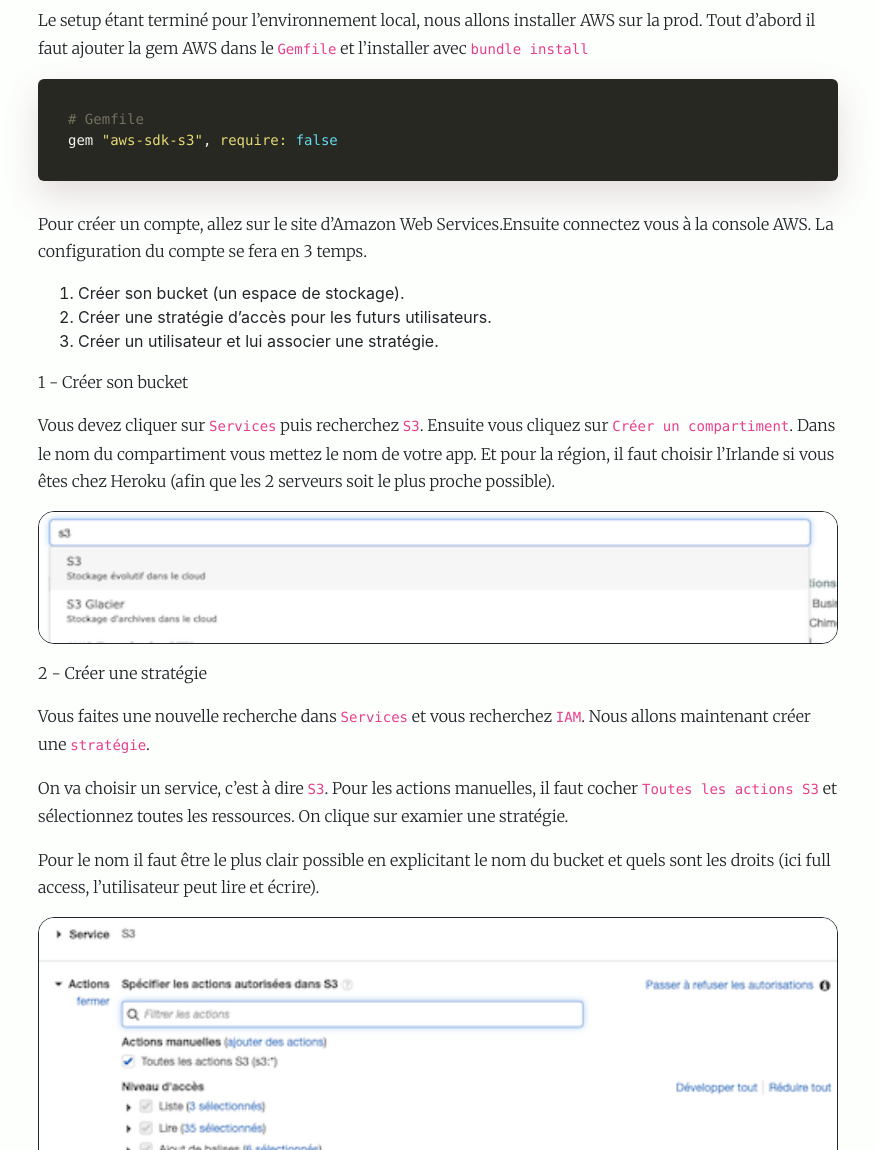
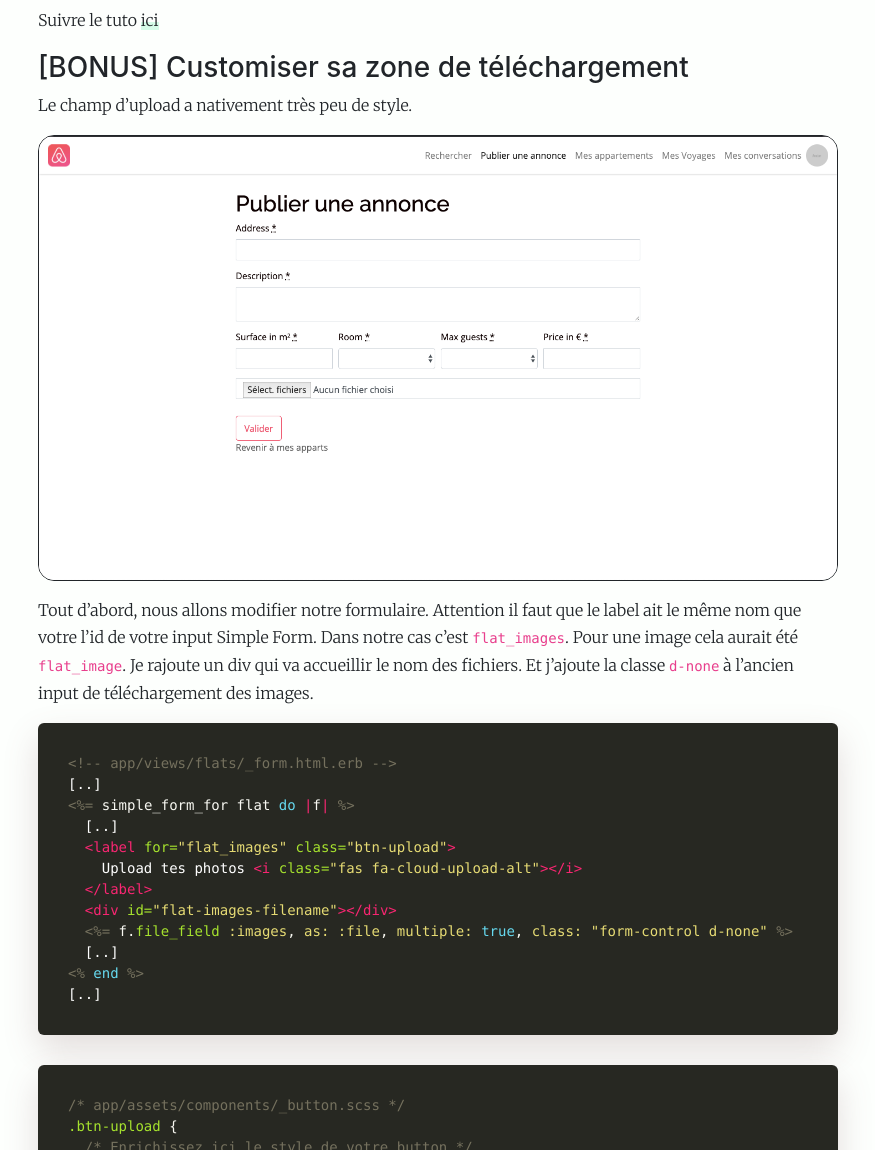
Before and after one commit to alexandrebk/alexandrebk.github.io, a Jekyll site: the page built from _posts/2019-09-15-active-storage.md, in a window 1280 px wide and 1400 px high, scrolled down 2608 px. Shown: the part 250-1400 px from the top of the window, without its empty margins (202-1077 px from the left). Built offline with Jekyll 4.4.1, drawn with Linux system fonts in a browser that asks for light colours; nearby versions of some CDN libraries; some of the changed text lies outside the part shown.

Commit message:
Creates Post Rails AWS S3

````diff
--- a/_posts/2019-09-15-active-storage.md
+++ b/_posts/2019-09-15-active-storage.md
@@ -91,101 +91,7 @@ Comme je récupère un tableau d'images, je vais pouvoir itérer dessus et les i
 
 ### Quatrième Étape: Configurer AWS sur la prod
 
-Le setup étant terminé pour l'environnement local, nous allons installer AWS sur la prod. Tout d'abord il faut ajouter la gem AWS dans le `Gemfile` et l'installer avec `bundle install`
-
-```ruby
-# Gemfile
-gem "aws-sdk-s3", require: false
-```
-
-Pour créer un compte, allez <a href="https://aws.amazon.com/" target="_blank">sur le site d'Amazon Web Services</a>.Ensuite connectez vous à la console AWS. La configuration du compte se fera en 3 temps.
-
-1. Créer son bucket (un espace de stockage).
-2. Créer une stratégie d'accès pour les futurs utilisateurs.
-3. Créer un utilisateur et lui associer une stratégie.
-
-1 - Créer son bucket
-
-Vous devez cliquer sur `Services` puis recherchez `S3`. Ensuite vous cliquez sur `Créer un compartiment`. Dans le nom du compartiment vous mettez le nom de votre app. Et pour la région, il faut choisir l'Irlande si vous êtes chez Heroku (afin que les 2 serveurs soit le plus proche possible).
-
-<img src="/images/posts/active-storage/02.png" class="image">
-
-2 - Créer une stratégie
-
-Vous faites une nouvelle recherche dans `Services` et vous recherchez `IAM`. Nous allons maintenant créer une `stratégie`.
-
-On va choisir un service, c'est à dire `S3`. Pour les actions manuelles, il faut cocher `Toutes les actions S3` et sélectionnez toutes les ressources. On clique sur examier une stratégie.
-
-Pour le nom il faut être le plus clair possible en explicitant le nom du bucket et quels sont les droits (ici full access, l'utilisateur peut lire et écrire).
-
-<img src="/images/posts/active-storage/10.png" class="image">
-
-<img src="/images/posts/active-storage/12.png" class="image">
-
-3 - Créer un utilisateur
-
-Pour les utilisateurs il faut choisir un nom d'utilisateur et ensuite un service. Ici ça sera encore une fois S3. Ensuite on va sur l'onglet `Attacher les stratégies` pour ajouter celle qu'on a crée juste avant. Pour les étapes 3 et 4 on peut mettre OK. AWS va ensuite nous donner les clés API que l'on doit mettre sur Heroku sous le nom de `S3_ACCESS_KEY_ID` et `S3_SECRET_ACCESS_KEY`.
-
-<img src="/images/posts/active-storage/14.png" class="image">
-
-<img src="/images/posts/active-storage/15.png" class="image">
-
-Et pour le type d'accès ça sera `programatique` c'est à dire que c'est un programme qui va y accéder et non un humain. Il n'y aura pas de mot de passe mais un token.
-
-<img src="/images/posts/active-storage/13.png" class="image">
-
-### Cinquième Étape: Configuration des variables d'environnement.
-
-Il faut spécifier à Heroku (c'est à dire sur l'environnement de production) que Active Storage doit utiliser Amazon pour le stockage d'image.
-
-```yaml
-# config/storage.yml
-local:
-  service: Disk
-  root: <%= Rails.root.join("storage") %>
-
-test:
-  service: Disk
-  root: <%= Rails.root.join("tmp/storage") %>
-
-amazon:
-  service: S3
-  access_key_id: <%= ENV['S3_ACCESS_KEY_ID'] %>
-  secret_access_key: <%= ENV['S3_SECRET_ACCESS_KEY'] %>
-  bucket: "airbnb-copycat"
-  # Rempacer airbnb-copycat par le bucket que vous avez crée
-  region: "eu-west-1"
-  # Si vous avez choisi un bucket à Paris
-  # region: "eu-west-3"
-```
-
-```ruby
-# config/environments/production.rb
-Rails.application.configure do
-  [..]
-  config.active_storage.service = :amazon
-  [..]
-end
-```
-
-### [BONUS] Seeder des images
-
-```ruby
-# db/seeds.rb
-flat = Flat.create!(
-  user:        User.last,
-  address:     "55 rue du Faubourg Saint Honoré, 75008 Paris",
-  surface:     120,
-  price:       250,
-  room:        4,
-  description: "Amazing Office",
-  max_guests:  8,
-)
-my_first_image_path = Rails.root.join('app', 'assets', 'images', 'my_first_image.png')
-my_second_image_path = Rails.root.join('app', 'assets', 'images', 'my_second_image.png')
-flat.images.attach(io: File.open(my_first_image_path), filename: 'image_name.png', content_type: 'image/png')
-flat.images.attach(io: File.open(my_second_image_path), filename: 'image_name.png', content_type: 'image/png')
-```
+Suivre le tuto <a href="https://www.alexandrebouvier.fr/2021/08/09/rails-aws-s3.html" class="underlined" target="_blank">ici</a>
 
 ### [BONUS] Customiser sa zone de téléchargement
 
````
Also changed, not shown: _posts/2021-08-09-rails-aws-s3.md (added, +129 -0 lines), sitemap.xml (+8 -1 lines).
